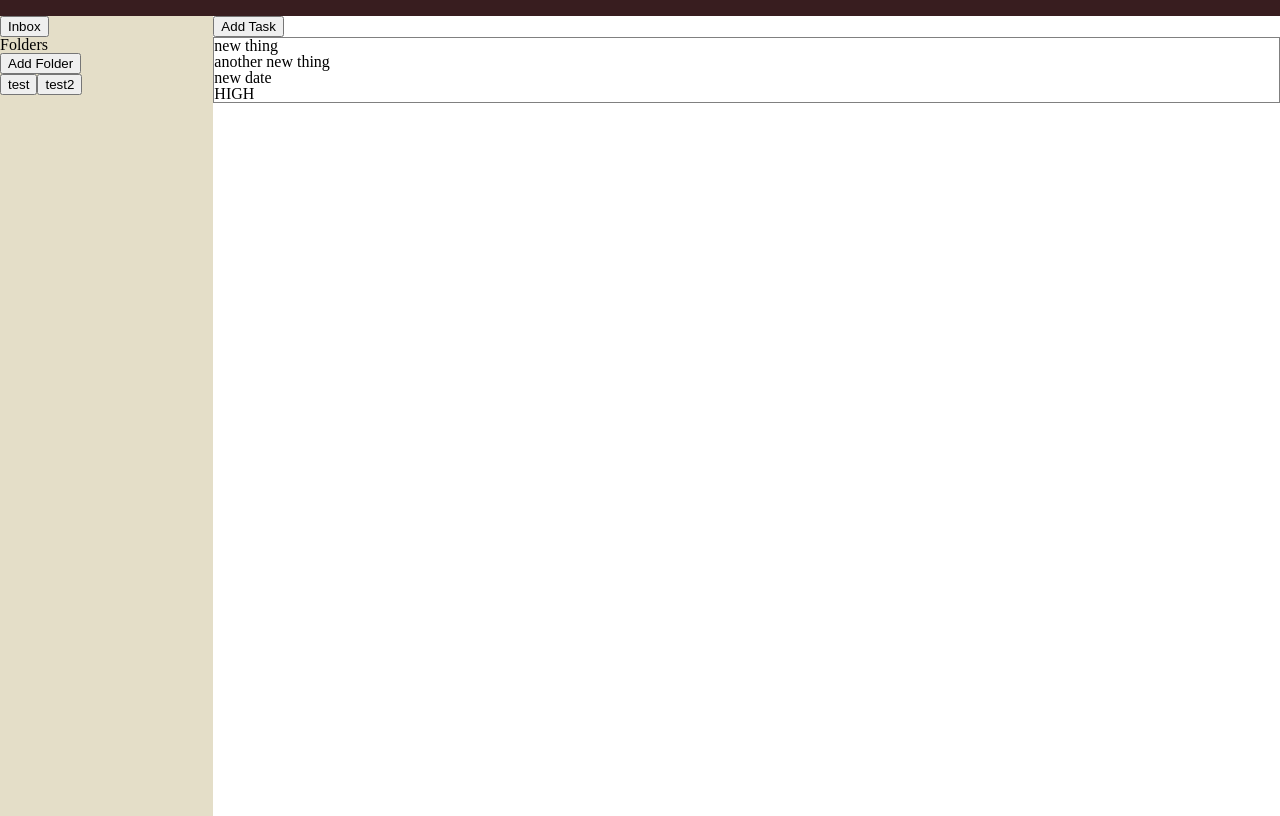
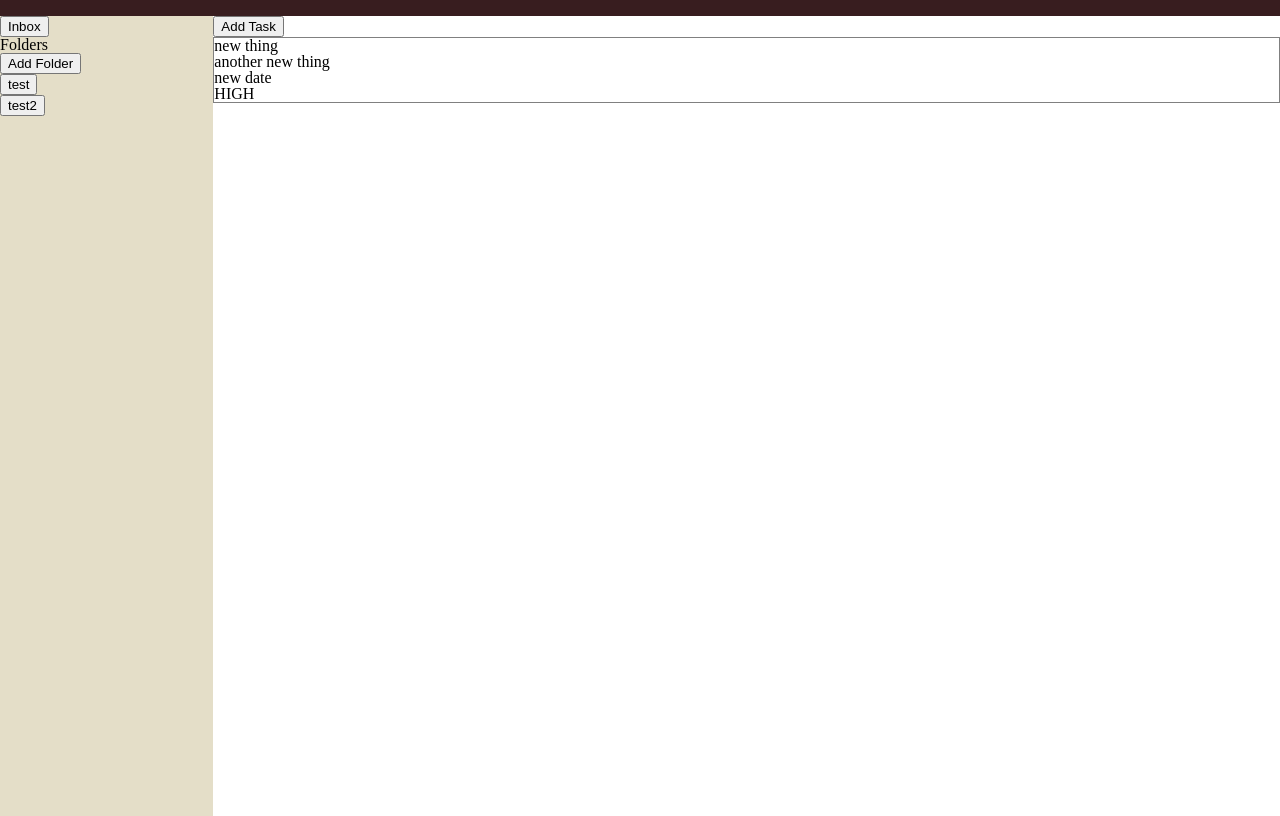
Before and after one commit to ImmaCheetah/todo-list, a website built with webpack: page dist/index.html in a window 1280 px wide. Both pictures are taken after a click on the button "test". Shown: the part 44-860 px from the top of the page. Built offline with nearby package versions, Linux system fonts and the light colour scheme.

Commit message:
Change openFolderWithId function name

```diff
--- a/src/index.js
+++ b/src/index.js
@@ -85,7 +85,7 @@ folderSubmitBtn.addEventListener('click', function(e) {
 
 // Go through all folders and check if the clicked button value matches folder value
 // then display tasks of that folder to screen
-function openFolderWithID() {
+function displayCurrentFolderWithId() {
     let tempId = this.value;
     superFolder.folders.forEach(folder => {
         if (tempId === folder.myuuid) {
@@ -95,7 +95,6 @@ function openFolderWithID() {
             console.log("match found");
         }
     });
-    return tempId;
 }
 
 const taskAddBtn = document.getElementById('task-add-btn');
@@ -106,7 +105,7 @@ taskAddBtn.addEventListener('click', function() {
 
     const newTask = Task(taskTitle, taskDescription, taskDueDate, taskPriority);
     superFolder.folders.forEach(folder => {
-        if (tempId === folder.myuuid) {
+        if (temperId === folder.myuuid) {
             folder.addTask(newTask);
         }
     });
@@ -127,5 +126,5 @@ superFolder.addFolder(testFolder2);
 appendFolder(testFolder2);
 
 export {
-    openFolderWithID
+    displayCurrentFolderWithId
 }
--- a/src/modules/dom.js
+++ b/src/modules/dom.js
@@ -1,5 +1,5 @@
 import {
-    openFolderWithID
+    displayCurrentFolderWithId
 } from '../index.js';
 
 // Create all elements for each task property and change text content to corresponding value
@@ -61,17 +61,22 @@ function getTaskFormInfo() {
 // Create button to hold folder and title
 // Add title to div and return
 function createFolderElement(folderName) {
-    const folderDiv = document.querySelector('.folders-div');
+    // const folderDiv = document.querySelector('.folders-div');
+    const sidebar = document.querySelector('.sidebar');
+    const folderDiv = document.createElement('div');
     const folderBtn = document.createElement('button');
+    const folderDeleteBtn = document.createElement
 
-    // folderDiv.classList.add('folder-div');
+    folderDiv.classList.add('folder-div');
     folderBtn.classList.add('folder-button');
     folderBtn.textContent = folderName.title;
     folderBtn.value = folderName.myuuid;
 
     folderDiv.appendChild(folderBtn);
 
-    folderBtn.addEventListener('click', openFolderWithID);
+    sidebar.appendChild(folderDiv);
+
+    folderBtn.addEventListener('click', displayCurrentFolderWithId);
 
     return folderDiv;
 }
```
Also changed, not shown: dist/index.html, dist/main.js.
